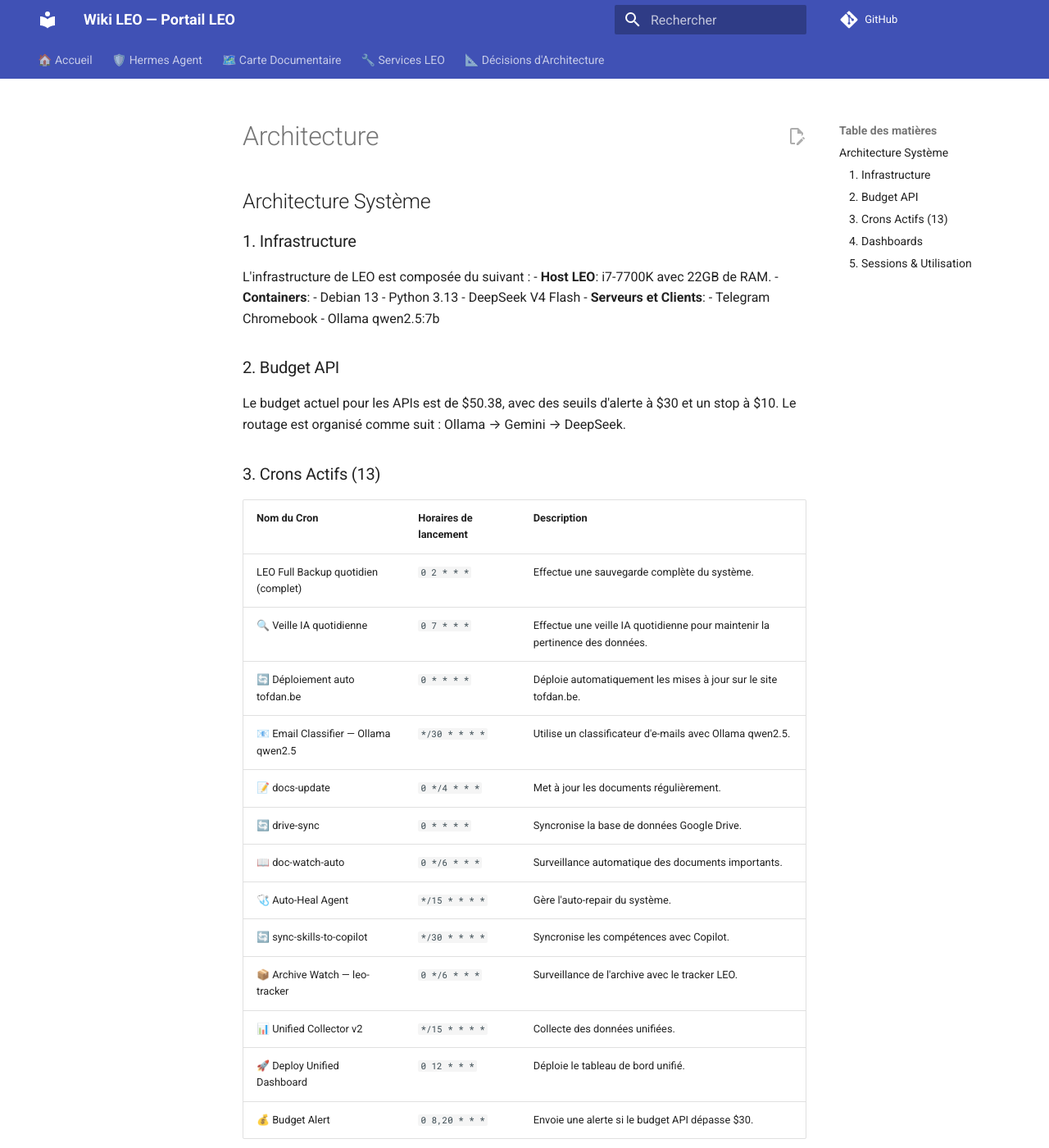
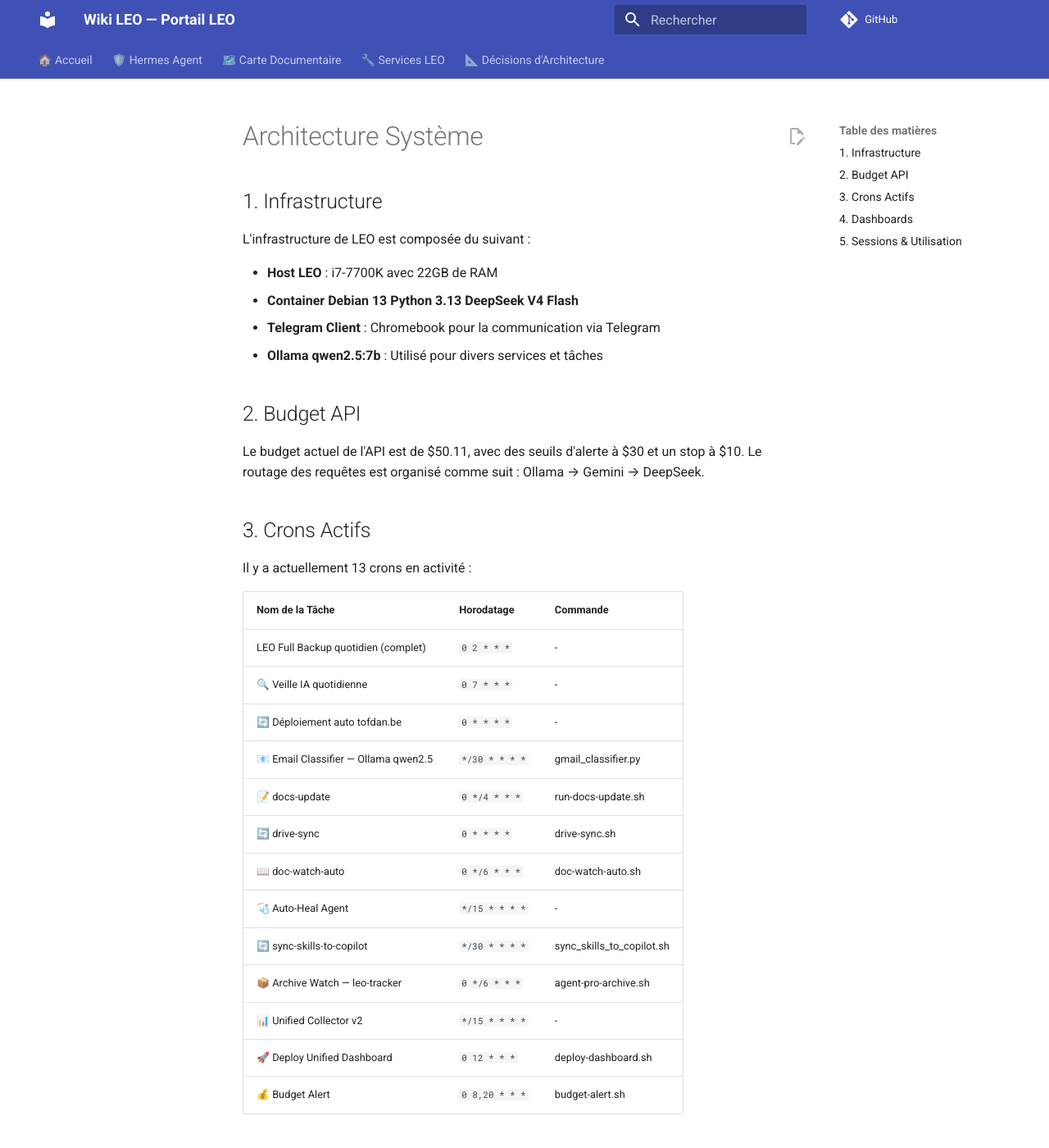
Before and after one commit to christophedanhier-hash/hermes-wiki, an MkDocs documentation site: the page built from docs/hermes/architecture.md, in a window 1280 px wide and 1400 px high. Shown: the whole window at 82% size. Built offline with MkDocs 1.6.1 and Material for MkDocs 9.7.7, drawn with Linux system fonts in a browser that asks for light colours; comment, search, counter and statistics services are not loaded; some of the changed text lies outside the part shown.

Commit message:
docs: mise à jour hebdomadaire du 04/07/2026

```diff
--- a/docs/hermes/architecture.md
+++ b/docs/hermes/architecture.md
@@ -1,46 +1,45 @@
-## Architecture Système
+# Architecture Système
 
-### 1. Infrastructure
+## 1. Infrastructure
 L'infrastructure de LEO est composée du suivant :
-- **Host LEO**: i7-7700K avec 22GB de RAM.
-- **Containers**:
-  - Debian 13
-  - Python 3.13
-  - DeepSeek V4 Flash
-- **Serveurs et Clients**:
-  - Telegram Chromebook
-  - Ollama qwen2.5:7b
 
-### 2. Budget API
-Le budget actuel pour les APIs est de $50.38, avec des seuils d'alerte à $30 et un stop à $10. Le routage est organisé comme suit : Ollama → Gemini → DeepSeek.
+- **Host LEO** : i7-7700K avec 22GB de RAM
+- **Container Debian 13 Python 3.13 DeepSeek V4 Flash**
+- **Telegram Client** : Chromebook pour la communication via Telegram
+- **Ollama qwen2.5:7b** : Utilisé pour divers services et tâches
 
-### 3. Crons Actifs (13)
-| **Nom du Cron** | **Horaires de lancement** | **Description** |
-|-----------------|----------------------------|-----------------|
-| LEO Full Backup quotidien (complet) | `0 2 * * *` | Effectue une sauvegarde complète du système. |
-| 🔍 Veille IA quotidienne | `0 7 * * *` | Effectue une veille IA quotidienne pour maintenir la pertinence des données. |
-| 🔄 Déploiement auto tofdan.be | `0 * * * *` | Déploie automatiquement les mises à jour sur le site tofdan.be. |
-| 📧 Email Classifier — Ollama qwen2.5 | `*/30 * * * *` | Utilise un classificateur d'e-mails avec Ollama qwen2.5. |
-| 📝 docs-update | `0 */4 * * *` | Met à jour les documents régulièrement. |
-| 🔄 drive-sync | `0 * * * *` | Syncronise la base de données Google Drive. |
-| 📖 doc-watch-auto | `0 */6 * * *` | Surveillance automatique des documents importants. |
-| 🩺 Auto-Heal Agent | `*/15 * * * *` | Gère l'auto-repair du système. |
-| 🔄 sync-skills-to-copilot | `*/30 * * * *` | Syncronise les compétences avec Copilot. |
-| 📦 Archive Watch — leo-tracker | `0 */6 * * *` | Surveillance de l'archive avec le tracker LEO. |
-| 📊 Unified Collector v2 | `*/15 * * * *` | Collecte des données unifiées. |
-| 🚀 Deploy Unified Dashboard | `0 12 * * *` | Déploie le tableau de bord unifié. |
-| 💰 Budget Alert | `0 8,20 * * *` | Envoie une alerte si le budget API dépasse $30.
+## 2. Budget API
+Le budget actuel de l'API est de $50.11, avec des seuils d'alerte à $30 et un stop à $10. Le routage des requêtes est organisé comme suit : Ollama → Gemini → DeepSeek.
 
-### 4. Dashboards
+## 3. Crons Actifs
+Il y a actuellement 13 crons en activité :
+
+| **Nom de la Tâche** | **Horodatage** | **Commande** |
+|---------------------|---------------|--------------|
+| LEO Full Backup quotidien (complet) | `0 2 * * *` | - |
+| 🔍 Veille IA quotidienne | `0 7 * * *` | - |
+| 🔄 Déploiement auto tofdan.be | `0 * * * *` | - |
+| 📧 Email Classifier — Ollama qwen2.5 | `*/30 * * * *` | gmail_classifier.py |
+| 📝 docs-update | `0 */4 * * *` | run-docs-update.sh |
+| 🔄 drive-sync | `0 * * * *` | drive-sync.sh |
+| 📖 doc-watch-auto | `0 */6 * * *` | doc-watch-auto.sh |
+| 🩺 Auto-Heal Agent | `*/15 * * * *` | - |
+| 🔄 sync-skills-to-copilot | `*/30 * * * *` | sync_skills_to_copilot.sh |
+| 📦 Archive Watch — leo-tracker | `0 */6 * * *` | agent-pro-archive.sh |
+| 📊 Unified Collector v2 | `*/15 * * * *` | - |
+| 🚀 Deploy Unified Dashboard | `0 12 * * *` | deploy-dashboard.sh |
+| 💰 Budget Alert | `0 8,20 * * *` | budget-alert.sh |
+
+## 4. Dashboards
 Les dashboards actuellement disponibles sont :
-- **crons**: Surveillance des tâches planifiées.
-- **github**: Suivi des activités sur GitHub.
-- **machines**: Information sur les machines et leur état.
-- **wiki**: Documentation et informations générales.
 
-### 5. Sessions & Utilisation
-- **Total sessions**: 739
-- **Total messages**: 15395
-- **Sessions Telegram**: 10
+- crons
+- github
+- machines
+- wiki
 
-La taille de la base de données est actuellement de 110.0 MB, ce qui reflète l'utilisation et le volume des données traitées par LEO.
+## 5. Sessions & Utilisation
+- **Total sessions** : 776
+- **Total messages** : 15905
+- **Sessions Telegram** : 11
+- **Taille de la base de données** : 113.7 MB
```
Also changed, not shown: docs/hermes/changelog.md (+3 -3 lines).
